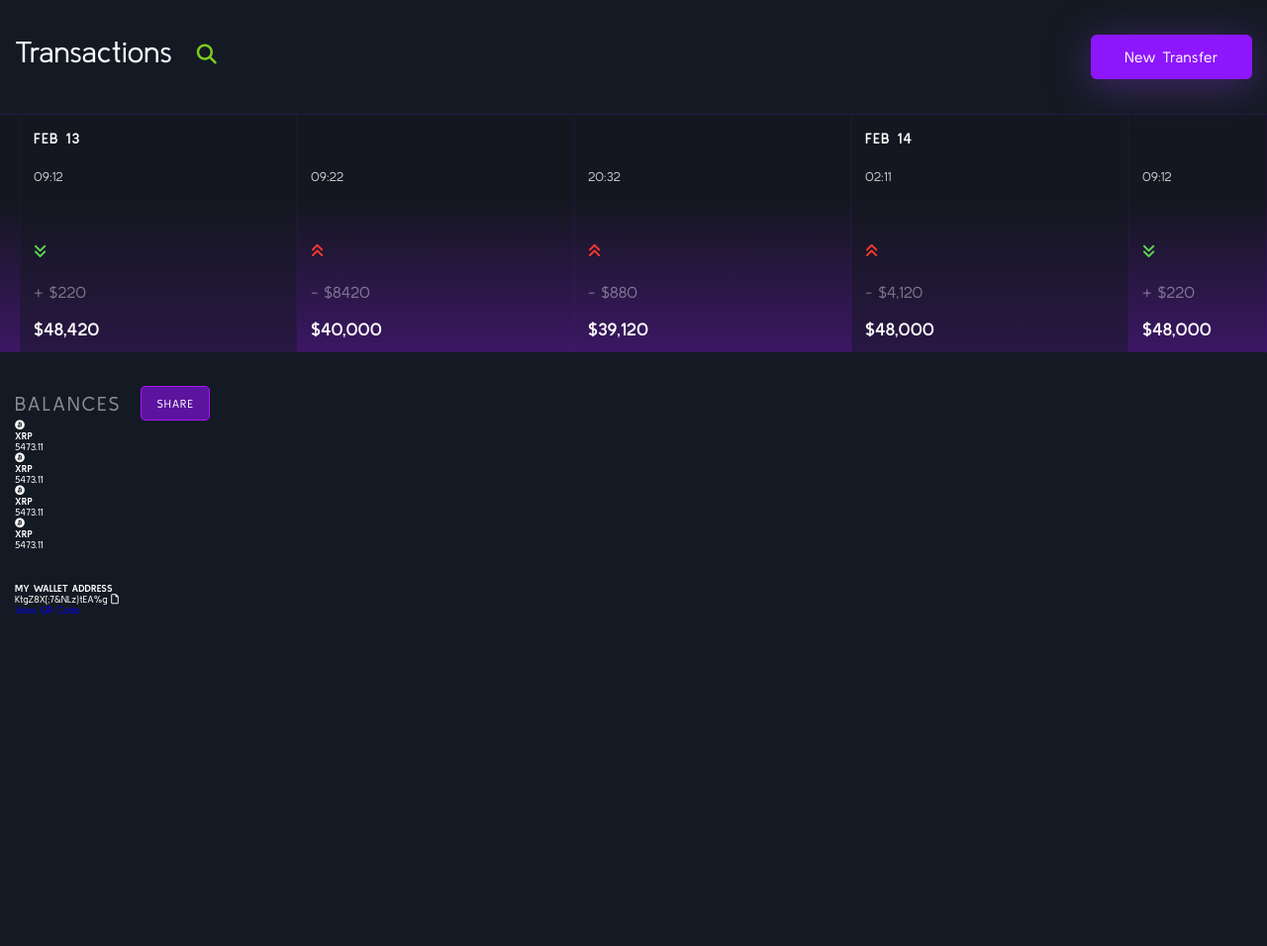
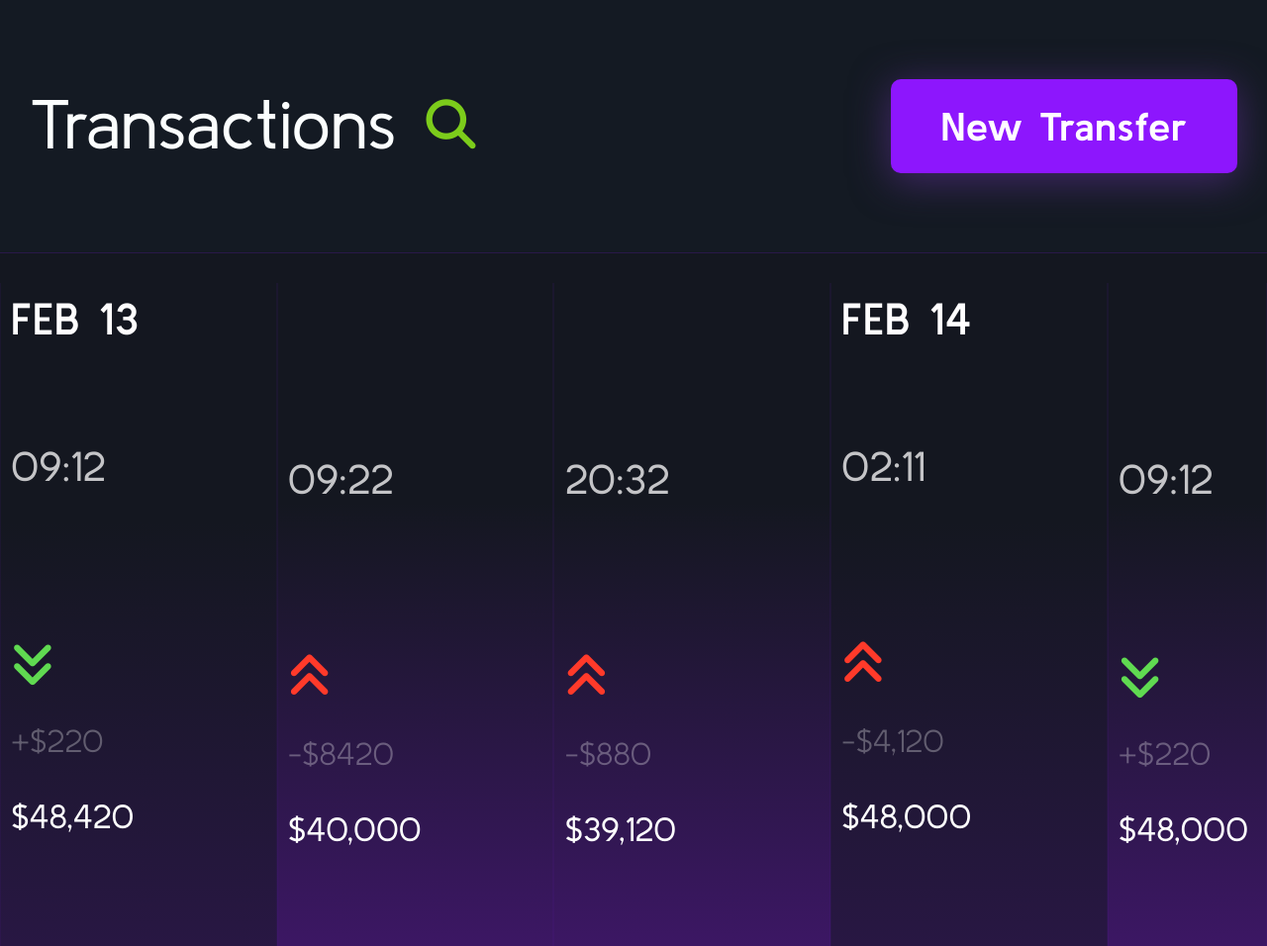
Before and after one commit to tapia1013/dash, a plain HTML site: page index.html in a window 1280 px wide. Shown: the top 956 px of the page at 99% size. Drawn offline with Linux system fonts and the light colour scheme.

Commit message:
Add files via upload

```diff
--- a/style.css
+++ b/style.css
@@ -25,7 +25,7 @@ a {
   color: #fbfefe;
   display: flex;
   justify-content: space-between;
-  padding: 3.5rem 1.5rem;
+  padding: 8rem 3rem;
   border-bottom: 1px solid rgba(89, 20, 162, 0.3);
 }
 
@@ -34,15 +34,16 @@ a {
 }
 
 h2 {
-  font-size: 3rem;
+  font-size: 7rem;
   font-weight: 500;
-  margin-right: 2.5rem;
+  margin-right: 3rem;
+  padding-top:5px;
 }
 
 .fa-search {
   color: #7ccc1b;
-  font-size: 2rem;
-  padding-top: 1rem;
+  font-size: 5rem;
+  padding-top: 2rem;
 }
 
 .r-head {
@@ -51,9 +52,10 @@ h2 {
 .head-btn {
   background-color: #8d16fd;
   color: #fffdff;
-  padding: 1.4rem 3.4rem;
-  font-size: 1.5rem;
-  border-radius: 6px;
+  padding: 2.5rem 5rem;
+  font-size: 4rem;
+  border-radius:10px;
+  font-weight: 800;
   -webkit-box-shadow: 0px 7px 39px 1px rgba(66,40,105,1);
   -moz-box-shadow: 0px 7px 39px 1px rgba(66,40,105,1);
   box-shadow: 0px 7px 39px 1px rgba(66,40,105,1);
@@ -77,7 +79,7 @@ h2 {
 .dates {
   /* height: 100%; */
   background-color: #141a23;
-  padding: 0 0 0 2rem;
+  /* padding: 0 2rem 0 0; */
   color: #fff;
   background: #141720; /* Old browsers */
 background: -moz-linear-gradient(top, #141720 0%, #141720 36%, #141720 36%, #3c1764 100%, #3c1764 100%, #3c1764 101%); /* FF3.6-15 */
@@ -88,14 +90,17 @@ background: linear-gradient(to bottom, #141720 0%,#141720 36%,#141720 36%,#3c176
 .info-container {
   display: grid;
   grid-template-columns: 2fr 2fr 2fr 2fr 1fr;
-  height: 24rem;
+  height: 70rem;
   overflow-x: hidden;
+  width: 100%;
+  padding-top: 3rem;
 }
 
 .box {
   border-right: 1px solid rgba(89, 20, 162, 0.1);
   border-left: 1px solid rgba(89, 20, 162, 0.1);
-  padding: 1.5rem 0 0 1.3rem;
+  padding: 1rem 0 0 1rem;
+
 }
 
 .box.feb {
@@ -107,46 +112,47 @@ background: linear-gradient(to bottom, #141720 0%,#141720 36%,#141720 36%,#28174
 
 .box.feb .date {
   font-weight: 600;
-  font-size: 1.5rem;
+  font-size: 4.5rem;
   color: #fffeff;
   letter-spacing: 1px;
-  padding-bottom: 2.3rem;
+  padding-bottom: 10rem;
 }
 
 .box .time {
   color: rgba(255,255,255, 0.75);
-  font-size: 1.3rem;
-  margin-bottom: 6rem;
+  font-size: 4.2rem;
+  margin-bottom: 15rem;
 }
 
 .box .time1 {
-  padding-top: 4rem;
+  padding-top: 16.4rem;
   /* margin-bottom: 6rem; */
 }
 
 .box .fa-angle-double-down {
   color: #60da51;
-  font-size: 1.5rem;
+  font-size: 5rem;
 }
 
 .box .fa-angle-double-up {
   color: #ff3a2a;
-  font-size: 1.5rem;
+  font-size: 5rem;
 }
 
 
 .gain {
-  padding-top: 2.5rem;
-  font-size: 1.6rem;
-  font-weight: 400;
-  color: rgba(255,255,255,0.4)
+  padding-top: 3.5rem;
+  font-size: 3.2rem;
+  font-weight: 300;
+  color: rgba(255,255,255,0.3)
 }
 
 
 .total {
-  font-size: 1.8rem;
-  font-weight: 600;
-  padding-top: 1.8rem;
+  font-size: 3.4rem;
+  font-weight: 500;
+  padding-top: 3.8rem;
+  padding-right: 1.8rem;
 }
 
 
```
Also changed, not shown: index.html (+5 -5 lines).
